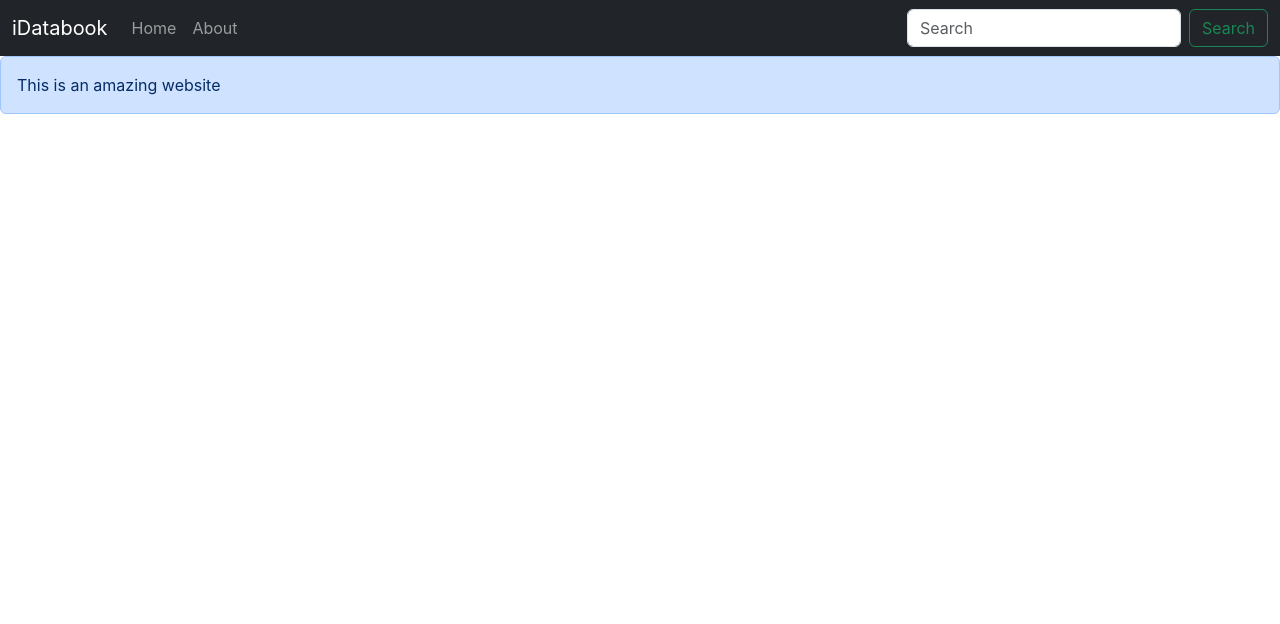
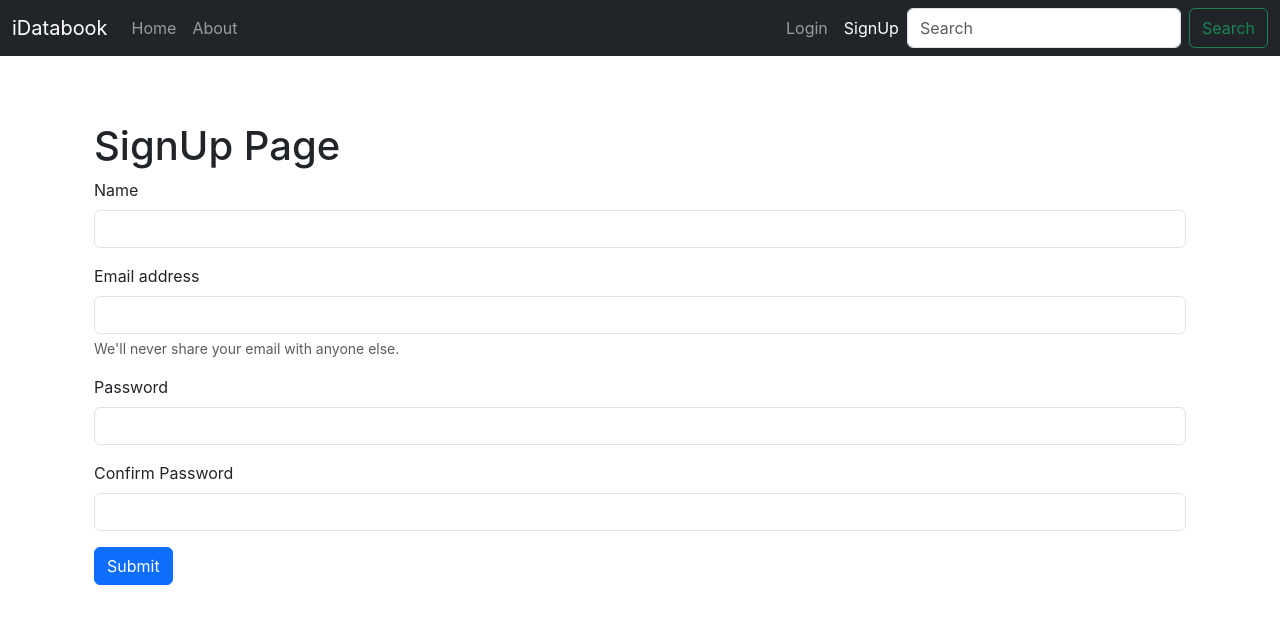
Before and after one commit to shivamgupta951/idatabook, a React (Create React App) app: page /#/signup in a window 1280 px wide. Shown: the top 624 px of the page. Built offline with nearby package versions, Linux system fonts and the light colour scheme.

Commit message:
base project setup

```diff
--- a/src/App.js
+++ b/src/App.js
@@ -3,22 +3,46 @@ import "./App.css";
 import About from "./components/About";
 import Home from "./components/Home";
 import Navbar from "./components/Navbar";
-
 import { HashRouter as Router, Routes, Route } from "react-router-dom";
 import NoteState from "./context/notes/NoteState";
 import Alert from "./components/Alert";
+import Login from "./components/Login";
+import Signup from "./components/Signup";
+import ProtectedRoute from "./components/ProtectedRoute"; // Import this
+import { useState } from "react";
 
 function App() {
+  const [alert, setAlert] = useState(null);
+
+  const showAlert = (message, type) => {
+    setAlert({
+      msg: message,
+      type: type,
+    });
+    setTimeout(() => {
+      setAlert(null);
+    }, 1500);
+  };
+
   return (
     <>
       <NoteState>
         <Router>
           <Navbar />
-          <Alert message={"This is an amazing website"}/>
+          <Alert alert={alert} />
           <div className="container">
             <Routes>
-              <Route path="/" element={<Home />} />
+              <Route
+                path="/"
+                element={
+                  <ProtectedRoute>
+                    <Home showAlert={showAlert} />
+                  </ProtectedRoute>
+                }
+              />
               <Route path="/about" element={<About />} />
+              <Route path="/login" element={<Login showAlert={showAlert} />} />
+              <Route path="/signup" element={<Signup showAlert={showAlert} />} />
             </Routes>
           </div>
         </Router>
--- a/src/components/Addnote.js
+++ b/src/components/Addnote.js
@@ -1,7 +1,7 @@
 import React, { useContext } from "react";
 import { useState } from "react";
 import noteContext from "../context/notes/noteContext";
-const Addnote = () => {
+const Addnote = (props) => {
   const context = useContext(noteContext);
   const { addNote } = context;
   const [note, setNote] = useState({
@@ -12,6 +12,7 @@ const Addnote = () => {
   const handleclick = (e) => {
     e.preventDefault();
     addNote(note.title, note.description, note.tag);
+    props.showAlert("Added Succesfully","success");
     setNote({
       title: "",
       description: "",
--- a/src/components/Alert.js
+++ b/src/components/Alert.js
@@ -1,13 +1,20 @@
-import React from "react";
+import React from 'react'
 
-const Alert = (props) => {
-  return (
-    <div>
-      <div className="alert alert-primary" role="alert">
-        {props.message}
-      </div>
-    </div>
-  );
-};
+function Alert(props) {
+    const capitalize = (word)=>{
+      if (word==="danger") {
+        word="error"
+      }
+        const lower = word.toLowerCase();
+        return lower.charAt(0).toUpperCase() + lower.slice(1);
+    }
+    return (
+        <div style={{height: '50px'}}>
+        {props.alert && <div className={`alert alert-${props.alert.type} alert-dismissible fade show`} role="alert">
+           <strong>{capitalize(props.alert.type)}</strong>: {props.alert.msg}
+        </div>}
+        </div>
+    )
+}
 
-export default Alert;
+export default Alert
--- a/src/components/Home.js
+++ b/src/components/Home.js
@@ -1,10 +1,10 @@
 import React from "react";
 import Notes from "./Notes";
-const Home = () => {
+const Home = (props) => {
   return (
     <>
       <div>
-        <Notes/>
+        <Notes showAlert={props.showAlert} />
       </div>
     </>
   );
--- /dev/null
+++ b/src/components/Login.js
@@ -0,0 +1,89 @@
+import React, { useState } from "react";
+import { useNavigate } from "react-router-dom"; // Import useNavigate
+
+const Login = (props) => {
+  const [credentials, setCredentials] = useState({ email: "", password: "" });
+  const navigate = useNavigate(); // Initialize navigate
+
+  const handleSubmit = async (e) => {
+    e.preventDefault();
+
+    try {
+      const response = await fetch("http://localhost:5000/api/auth/login", {
+        method: "POST",
+        headers: {
+          "Content-Type": "application/json",
+        },
+        body: JSON.stringify({
+          email: credentials.email,
+          password: credentials.password,
+        }),
+      });
+
+      const json = await response.json();
+      console.log(json);
+
+      if (json.success) {
+        localStorage.setItem("token", json.authtoken);
+        props.showAlert("Logged in Successfully" , "success")
+        navigate("/"); // Redirect to home
+      } else {
+        props.showAlert("Invalid Credentials" , "danger")
+      }
+    } catch (error) {
+      console.error("Login failed:", error);
+      alert("Something went wrong. Please try again.");
+    }
+  };
+
+  const onChange = (e) => {
+    setCredentials({ ...credentials, [e.target.name]: e.target.value });
+  };
+
+  return (
+    <div className="container mt-3">
+    <h1>login Page</h1>
+      {!localStorage.getItem('token') && console.log("auth-token is empty!")}
+      <form onSubmit={handleSubmit}>
+        <div className="mb-3">
+          <label htmlFor="email" className="form-label">
+            Email address
+          </label>
+          <input
+            type="email"
+            className="form-control"
+            id="email"
+            name="email"
+            value={credentials.email}
+            onChange={onChange}
+            required
+          />
+          <div id="emailHelp" className="form-text">
+            We'll never share your email.
+          </div>
+        </div>
+
+        <div className="mb-3">
+          <label htmlFor="password" className="form-label">
+            Password
+          </label>
+          <input
+            type="password"
+            className="form-control"
+            id="password"
+            name="password"
+            value={credentials.password}
+            onChange={onChange}
+            required
+          />
+        </div>
+
+        <button type="submit" className="btn btn-primary">
+          Login
+        </button>
+      </form>
+    </div>
+  );
+};
+
+export default Login;
--- a/src/components/Navbar.js
+++ b/src/components/Navbar.js
@@ -2,6 +2,11 @@ import React from "react";
 import { NavLink } from "react-router-dom";
 
 const Navbar = () => {
+  const emptytoken = ()=>
+  {
+    localStorage.removeItem('token');
+    window.location.reload(); // This reloads the current page
+  }
   return (
     <nav className="navbar navbar-expand-lg navbar-dark bg-dark">
       <div className="container-fluid">
@@ -44,6 +49,43 @@ const Navbar = () => {
             </li>
           </ul>
           <form className="d-flex" role="search">
+            <ul className="navbar-nav me-auto mb-2 mb-lg-0">
+              {!localStorage.getItem("token") ? (
+                <>
+                  <li className="nav-item">
+                    <NavLink
+                      to="/login"
+                      end
+                      className={({ isActive }) =>
+                        `nav-link${isActive ? " active" : ""}`
+                      }
+                    >
+                      Login
+                    </NavLink>
+                  </li>
+                  <li className="nav-item">
+                    <NavLink
+                      to="/signup"
+                      className={({ isActive }) =>
+                        `nav-link${isActive ? " active" : ""}`
+                      }
+                    >
+                      SignUp
+                    </NavLink>
+                  </li>
+                </>
+              ) : (
+                <li className="nav-item">
+                  <NavLink
+                    to="/login"
+                    className="nav-link active"
+                    onClick={emptytoken}
+                  >
+                    Logout
+                  </NavLink>
+                </li>
+              )}
+            </ul>
             <input
               className="form-control me-2"
               type="search"
--- a/src/components/Noteitem.js
+++ b/src/components/Noteitem.js
@@ -12,8 +12,8 @@ const Noteitem = (props) => {
         <div className="card-body">
           <h5 className="card-title">{note.title}</h5>
           <p className="card-text">{note.description}</p>
-          <RiDeleteBin6Line onClick={()=>{deleteNote(note._id)}} className="point mx-2"/>
-          <FaRegEdit className="point mx-2" onClick={()=>{updateNote(note)}}/>
+          <RiDeleteBin6Line onClick={()=>{deleteNote(note._id);props.showAlert("Deleted Succesfully","success");}} className="point mx-2"/>
+          <FaRegEdit className="point mx-2" onClick={()=>{updateNote(note);}}/>
         </div>
       </div>
     </div>
--- /dev/null
+++ b/src/components/ProtectedRoute.js
@@ -0,0 +1,14 @@
+import React from "react";
+import { Navigate } from "react-router-dom";
+
+const ProtectedRoute = ({ children }) => {
+  const token = localStorage.getItem("token");
+
+  if (!token) {
+    return <Navigate to="/login" replace />;
+  }
+
+  return children;
+};
+
+export default ProtectedRoute;
--- /dev/null
+++ b/src/components/Signup.js
@@ -0,0 +1,113 @@
+import React from "react";
+import { useState } from "react";
+import { useNavigate } from "react-router-dom";
+const Signup = (props) => {
+  const [credentials, setCredentials] = useState({
+    name: "",
+    email: "",
+    password: "",
+    cpassword: "",
+  });
+  const navigate = useNavigate(); // Initialize navigate
+  const handleSubmit = async (e) => {
+    e.preventDefault();
+    const { name, email, password } = credentials;
+    try {
+      const response = await fetch(
+        "http://localhost:5000/api/auth/createuser",
+        {
+          method: "POST",
+          headers: {
+            "Content-Type": "application/json",
+          },
+          body: JSON.stringify({ name, email, password }),
+        }
+      );
+      const json = await response.json();
+      console.log(json);
+      if (json.success) {
+        localStorage.setItem("token", json.authtoken);
+        navigate("/"); // Redirect to home
+        props.showAlert("Account Created Successfully" , "success")
+      } else {
+        props.showAlert("Invalid Credentials" , "danger")
+      }
+    } catch (error) {
+      console.error("Login failed:", error);
+      alert("Something went wrong. Please try again.");
+    }
+  };
+
+  const onChange = (e) => {
+    setCredentials({ ...credentials, [e.target.name]: e.target.value });
+  };
+  return (
+    <div className="container mt-3">
+      <h1>SignUp Page</h1>
+      <form onSubmit={handleSubmit}>
+        <div className="mb-3">
+          <label htmlFor="name" className="form-label">
+            Name
+          </label>
+          <input
+            type="text"
+            className="form-control"
+            onChange={onChange}
+            id="name"
+            name="name"
+            aria-describedby="emailHelp"
+          />
+        </div>
+        <div className="mb-3">
+          <label htmlFor="email" className="form-label">
+            Email address
+          </label>
+          <input
+            type="email"
+            className="form-control"
+            onChange={onChange}
+            id="email"
+            name="email"
+            aria-describedby="emailHelp"
+          />
+          <div id="emailHelp" className="form-text">
+            We'll never share your email with anyone else.
+          </div>
+        </div>
+        <div className="mb-3">
+          <label htmlFor="password" className="form-label">
+            Password
+          </label>
+          <input
+            type="password"
+            className="form-control"
+            onChange={onChange}
+            id="password"
+            name="password"
+            required
+            minLength={6}
+          />
+        </div>
+        <div className="mb-3">
+          <label htmlFor="cpassword" className="form-label">
+            Confirm Password
+          </label>
+          <input
+            type="password"
+            className="form-control"
+            onChange={onChange}
+            id="cpassword"
+            name="cpassword"
+            required
+            minLength={6}
+          />
+        </div>
+        <button type="submit" className="btn btn-primary">
+          Submit
+        </button>
+      </form>
+    </div>
+  );
+};
+
+export default Signup;
```
Also changed, not shown: src/components/Notes.js (+13 -5 lines), src/context/notes/NoteState.js (+4 -8 lines), 1 other file (tests, documents, lock files or other folders).
